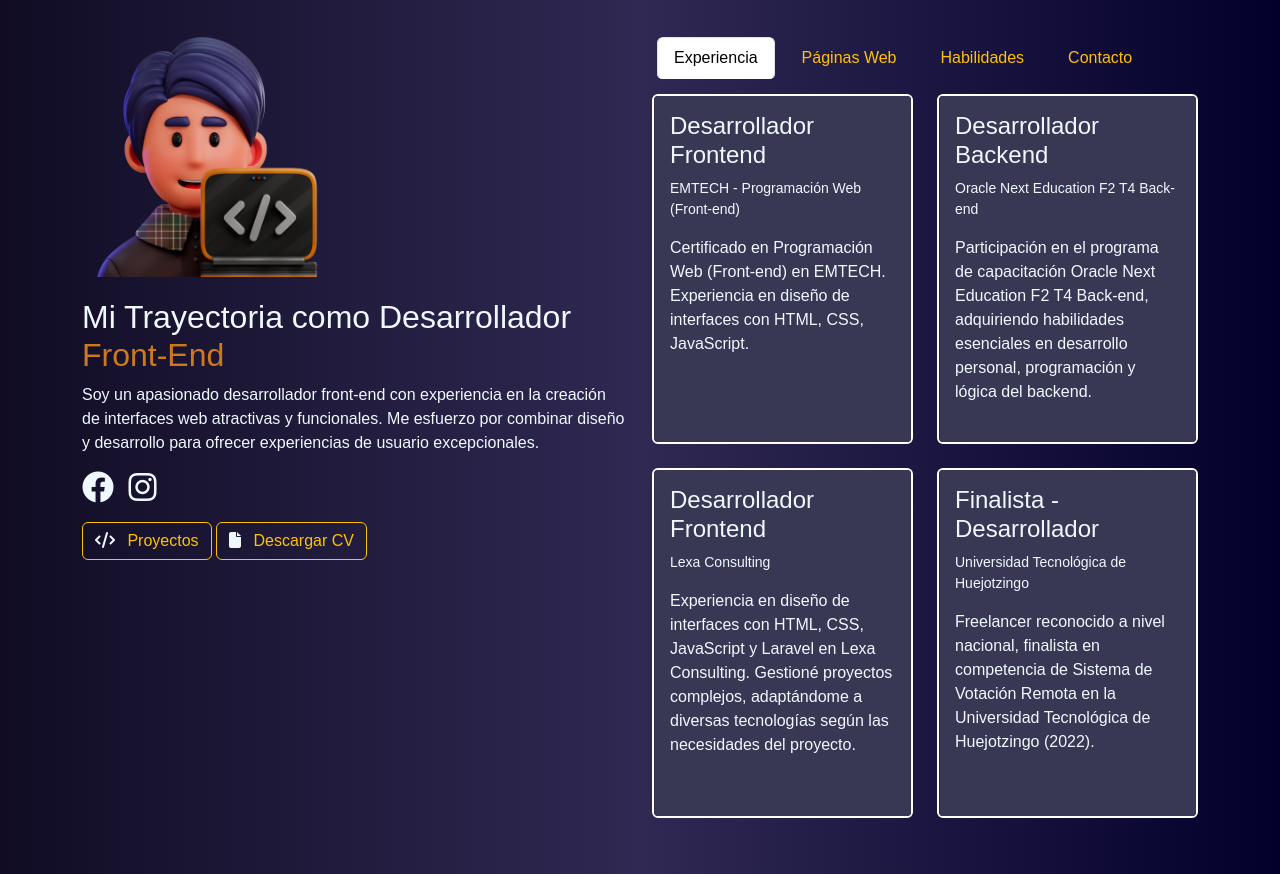
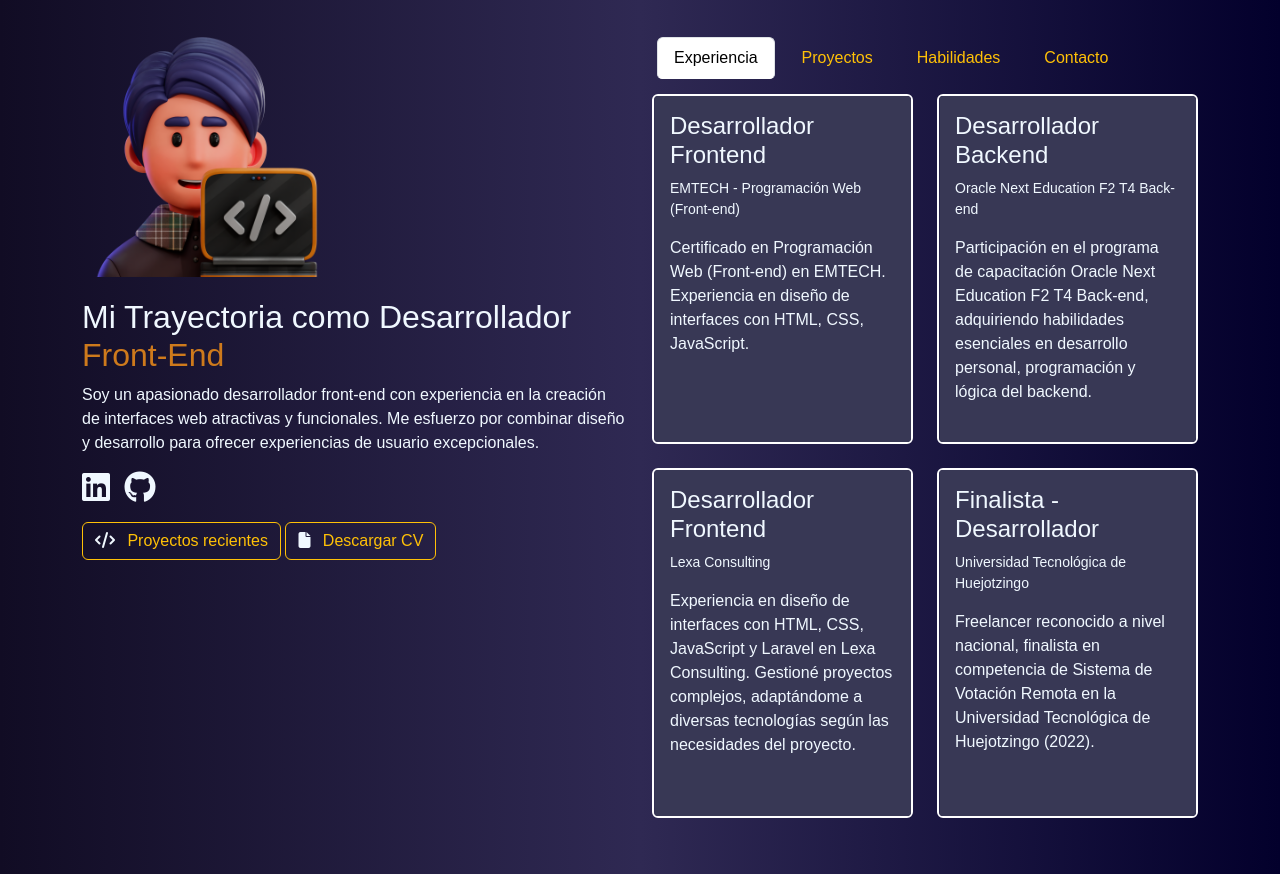
Before and after one commit to axxving/page-web-portafolio-alura-axxving, an Astro site: page / in a window 1280 px wide. Built offline with nearby package versions, Linux system fonts and the light colour scheme; Astro itself is replaced by a stand-in of ours; a web font is replaced by a local one.

Commit message:
feat(): Iconos de redes con enlace
Co-Authored-By: Irving Alejandro Hernández Ramírez <160192346+axxving@users.noreply.github.com>

```diff
--- a/src/components/Hero.astro
+++ b/src/components/Hero.astro
@@ -43,17 +43,17 @@
 
                 <!-- Iconos de redes sociales -->
                 <div class="social-icons">
-                    <a href="#" target="_blank"
-                        ><i class="fab fa-facebook"></i></a
+                    <a href="https://www.linkedin.com/in/alejandrohernandezda/" target="_blank"
+                        ><i class="fab fa-linkedin"></i></a
                     >
-                    <a href="#" target="_blank"
-                        ><i class="fab fa-instagram"></i></a
+                    <a href="https://github.com/axxving" target="_blank"
+                        ><i class="fab fa-github"></i></a
                     >
                 </div>
 
                 <!-- Botones con iconos a la izquierda -->
                 <button class="btn btn-outline-warning mt-3"
-                    ><i class="fas fa-code"></i> Proyectos</button
+                    ><i class="fas fa-code"></i> Proyectos recientes</button
                 >
                 <a
                     target="_blank"
@@ -81,7 +81,7 @@
                             id="tab2"
                             data-bs-toggle="tab"
                             href="#contenido2"
-                            >Páginas Web
+                            >Proyectos
                         </a>
                     </li>
                     <li class="nav-item">
@@ -184,10 +184,13 @@
         margin-right: 8px;
     }
 
-    .fa-facebook,
-    .fa-instagram {
+    .fab {
         font-size: 2rem;
         margin-right: 10px;
+        transition: all ease-in-out 200ms;
+        &:hover {
+            color: #4c4581;
+        }
     }
 
     .btn {
@@ -201,16 +204,16 @@
     }
 
     .nav-link {
-        color: #28234D; /* Color del texto normal */
+        color: #28234d; /* Color del texto normal */
         background-color: transparent; /* Color de fondo de las tabs */
-        border: 1px solid #FFC107;
+        border: 1px solid #ffc107;
         border-radius: 5px;
         margin: 5px;
-        color: #FFC107;
+        color: #ffc107;
         transition: all ease-in-out 200ms;
-        &:hover{
-            background-color: #FFC107;
-            border: 1px solid #FFC107;
+        &:hover {
+            background-color: #ffc107;
+            border: 1px solid #ffc107;
             color: #110c24;
         }
     }
```
